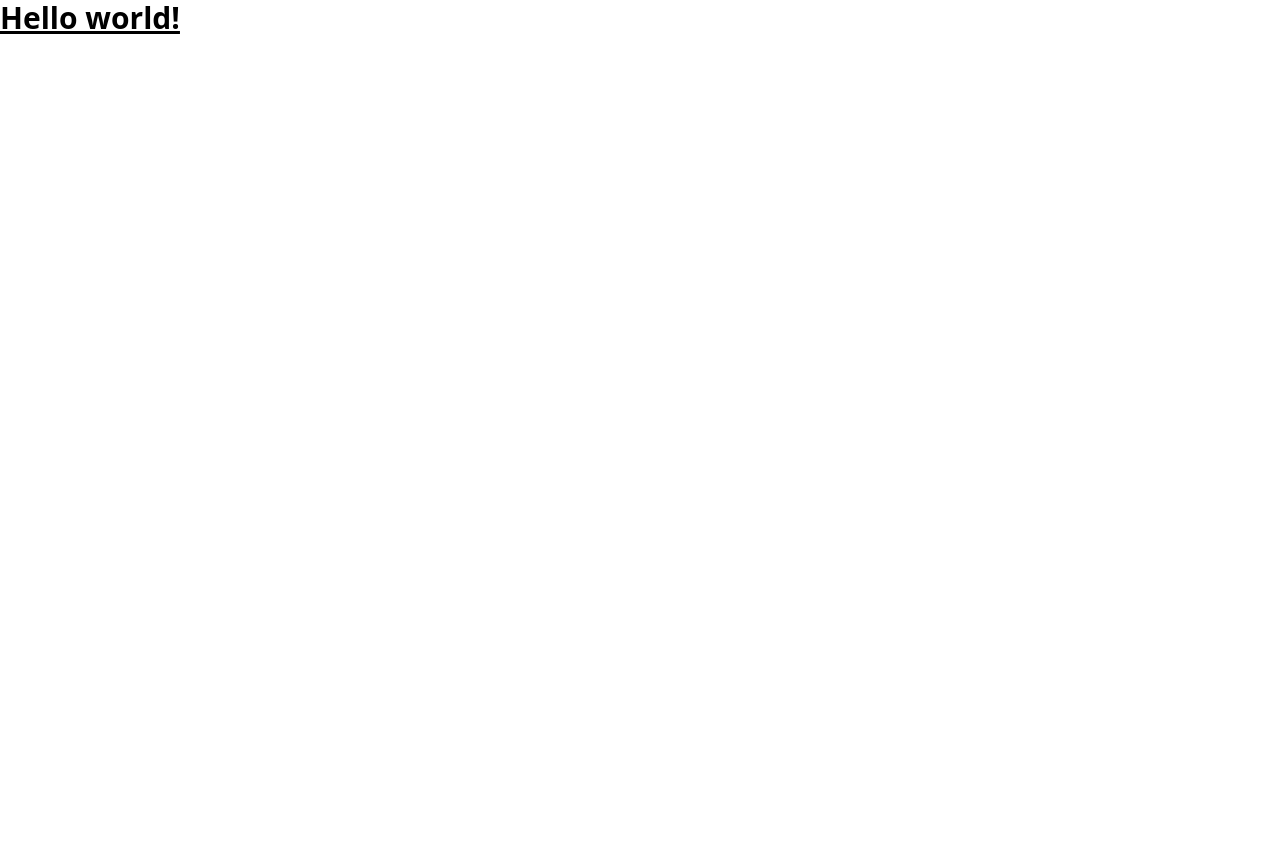
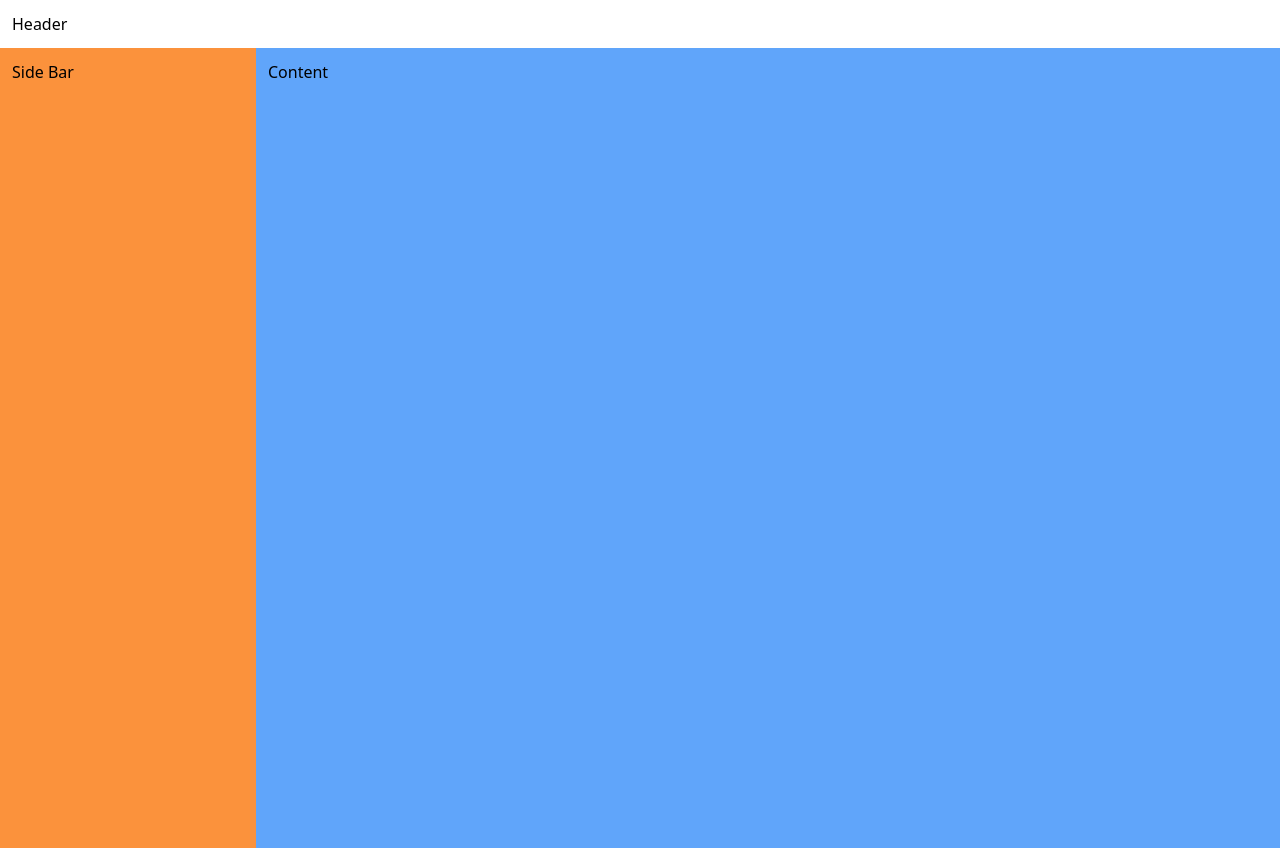
Before and after one commit to J1hu/ems, a Vue app: page / in a window 1280 px wide. Before the commit the page ends 800 px from the top, so only its background shows below. Built offline with nearby package versions, Linux system fonts and the light colour scheme.

Commit message:
Apply application layout

```diff
--- a/index.html
+++ b/index.html
@@ -4,7 +4,7 @@
     <meta charset="UTF-8" />
     <link rel="icon" type="image/svg+xml" href="/vite.svg" />
     <meta name="viewport" content="width=device-width, initial-scale=1.0" />
-    <title>Vite + Vue + TS</title>
+    <title>EMS</title>
   </head>
   <body>
     <div id="app"></div>
--- a/src/App.vue
+++ b/src/App.vue
@@ -1,11 +1,23 @@
 <script setup lang="ts">
-// Main Components
+import SideBar from './components/SideBar.vue';
+
 </script>
 
 <template>
-    <h1 class="text-3xl font-bold underline">
-        Hello world!
-    </h1>
+    <!-- HEADER -->
+    <div class="p-3">Header</div>
+
+    <!-- MAIN CONTENT -->
+    <div class="grid grid-cols-5 h-screen">
+        <!-- SIDEBAR -->
+        <div class="bg-orange-400 col-span-1 p-3">
+            <SideBar/>
+        </div>
+        <!-- CONTENT -->
+        <div class="bg-blue-400 col-span-4 p-3">
+            Content
+        </div>
+    </div>
 </template>
 
 <style scoped>
--- /dev/null
+++ b/src/components/SideBar.vue
@@ -0,0 +1,7 @@
+<script setup lang="ts">
+
+</script>
+
+<template>
+    Side Bar
+</template>
```
